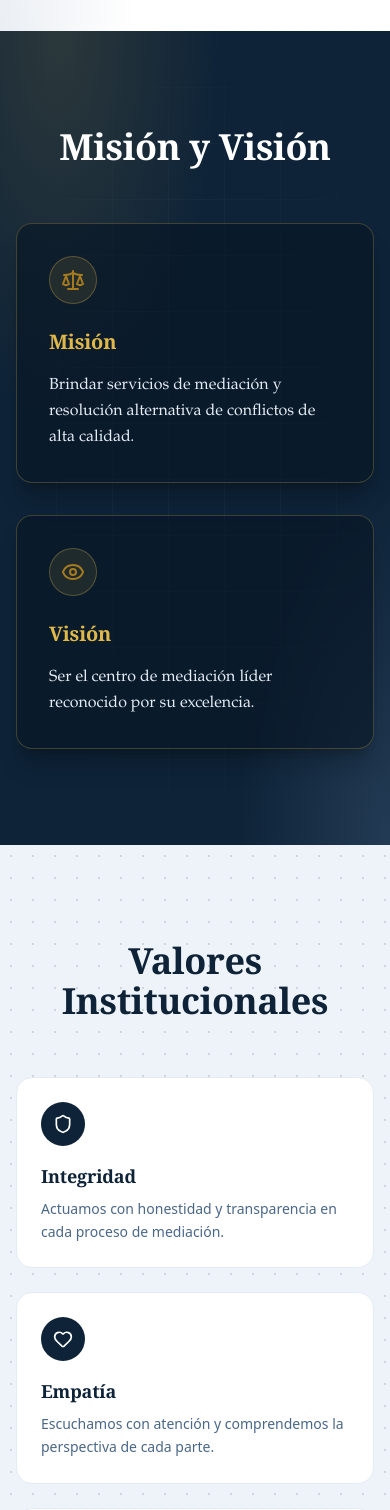
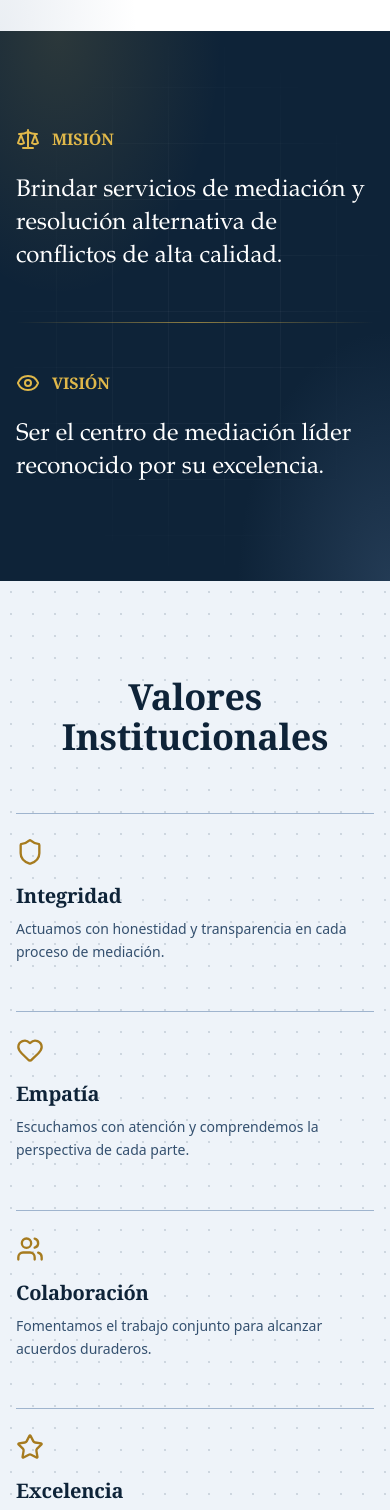
Before and after one commit to compuproyectos-beep/numa-mediacion, a Next.js app in the folder frontend/: page / in a window 390 px wide. Shown: the part 1920-3430 px from the top of the page. Built offline with nearby package versions, Linux system fonts and the light colour scheme; no server answers; a web font is replaced by a local one.

Commit message:
Cambios con skills de diseños

```diff
--- a/frontend/src/app/page.tsx
+++ b/frontend/src/app/page.tsx
@@ -129,6 +129,30 @@ export default function HomePage() {
       setHeroIndex((i) => (i + 1) % heroImages.length);
     }, 5000);
     return () => clearInterval(intervalo);
+  }, []);
+
+  // Aparición suave al hacer scroll (un solo efecto, discreto). Si el
+  // navegador pide "reducir movimiento" o falla el script, todo se ve normal.
+  useEffect(() => {
+    if (window.matchMedia('(prefers-reduced-motion: reduce)').matches) return;
+    const els = document.querySelectorAll<HTMLElement>('.reveal');
+    document.documentElement.classList.add('js-reveal');
+    const io = new IntersectionObserver(
+      (entries) => {
+        entries.forEach((e) => {
+          if (e.isIntersecting) {
+            e.target.classList.add('is-in');
+            io.unobserve(e.target);
+          }
+        });
+      },
+      { threshold: 0.12, rootMargin: '0px 0px -6% 0px' }
+    );
+    els.forEach((el) => io.observe(el));
+    return () => {
+      io.disconnect();
+      document.documentElement.classList.remove('js-reveal');
+    };
   }, []);
 
   return (
@@ -339,40 +363,33 @@ export default function HomePage() {
       </section>
 
       {/* MISION */}
-      <section id="misión" className="relative py-24 bg-night overflow-hidden">
-        <div className="max-w-7xl mx-auto px-4 sm:px-6 lg:px-8">
-          <div className="text-center mb-14">
-            <h2 className="text-4xl font-bold text-white">
-              Misión y Visión
-            </h2>
-          </div>
-
-          <div className="grid grid-cols-1 md:grid-cols-2 gap-8">
-            <div className="bg-numa-950/60 border border-gold-400/25 rounded-2xl p-8 shadow-xl shadow-black/20">
-              <div className="w-12 h-12 rounded-full bg-gold-400/10 border border-gold-400/30 flex items-center justify-center mb-6">
-                <Scale className="w-6 h-6 text-gold-600" />
+      <section id="misión" className="relative py-24 sm:py-28 bg-night overflow-hidden">
+        <div className="max-w-6xl mx-auto px-4 sm:px-6 lg:px-8">
+          <div className="grid grid-cols-1 md:grid-cols-[1fr_1px_1fr] gap-12 md:gap-16 items-start">
+            <div className="reveal">
+              <div className="flex items-center gap-3 mb-6">
+                <Scale className="w-6 h-6 text-gold-400" />
+                <h2 className="text-base font-sans font-semibold uppercase tracking-[0.25em] text-gold-400">
+                  Misión
+                </h2>
               </div>
-
-              <h3 className="text-xl font-bold text-gold-400 mb-4">
-                Misión
-              </h3>
-
-              <p className="text-numa-100 leading-relaxed">
+              <p className="text-2xl sm:text-3xl lg:text-[2.1rem] text-white leading-snug">
                 Brindar servicios de mediación y resolución alternativa de
                 conflictos de alta calidad.
               </p>
             </div>
 
-            <div className="bg-numa-950/60 border border-gold-400/25 rounded-2xl p-8 shadow-xl shadow-black/20">
-              <div className="w-12 h-12 rounded-full bg-gold-400/10 border border-gold-400/30 flex items-center justify-center mb-6">
-                <Eye className="w-6 h-6 text-gold-600" />
+            <div className="hidden md:block self-stretch w-px bg-gradient-to-b from-transparent via-gold-400/60 to-transparent" />
+            <div className="md:hidden h-px bg-gradient-to-r from-transparent via-gold-400/60 to-transparent" />
+
+            <div className="reveal reveal-d1">
+              <div className="flex items-center gap-3 mb-6">
+                <Eye className="w-6 h-6 text-gold-400" />
+                <h2 className="text-base font-sans font-semibold uppercase tracking-[0.25em] text-gold-400">
+                  Visión
+                </h2>
               </div>
-
-              <h3 className="text-xl font-bold text-gold-400 mb-4">
-                Visión
-              </h3>
-
-              <p className="text-numa-100 leading-relaxed">
+              <p className="text-2xl sm:text-3xl lg:text-[2.1rem] text-white leading-snug">
                 Ser el centro de mediación líder reconocido por su excelencia.
               </p>
             </div>
@@ -389,23 +406,17 @@ export default function HomePage() {
             </h2>
           </div>
 
-          <div className="grid grid-cols-1 sm:grid-cols-2 lg:grid-cols-4 gap-6">
-            {valores.map(({ icon: Icon, titulo, desc }) => (
+          <div className="grid grid-cols-1 sm:grid-cols-2 lg:grid-cols-4 gap-x-10 gap-y-12">
+            {valores.map(({ icon: Icon, titulo, desc }, idx) => (
               <div
                 key={titulo}
-                className="group p-6 border border-numa-100 rounded-2xl bg-white hover:bg-numa-900 hover:border-gold-400/60 hover:shadow-xl card-lift"
+                className="reveal group"
+                style={{ transitionDelay: `${idx * 70}ms` }}
               >
-                <div className="w-11 h-11 rounded-full bg-numa-900 group-hover:bg-gold-400 flex items-center justify-center mb-4 transition-colors duration-300">
-                  <Icon className="w-5 h-5 text-white group-hover:text-numa-950 transition-colors duration-300" />
-                </div>
-
-                <h3 className="text-lg font-bold text-numa-900 group-hover:text-gold-400 mb-2 transition-colors duration-300">
-                  {titulo}
-                </h3>
-
-                <p className="text-sm text-numa-500 group-hover:text-numa-100 leading-relaxed font-sans transition-colors duration-300">
-                  {desc}
-                </p>
+                <div className="h-px bg-numa-300 group-hover:bg-gold-500 transition-colors duration-300 mb-6" />
+                <Icon className="w-7 h-7 text-gold-600 mb-4 transition-transform duration-300 group-hover:-translate-y-0.5" />
+                <h3 className="text-xl font-bold text-numa-900 mb-2">{titulo}</h3>
+                <p className="text-sm text-numa-600 leading-relaxed font-sans">{desc}</p>
               </div>
             ))}
           </div>
--- a/frontend/src/components/public/PublicNavbar.tsx
+++ b/frontend/src/components/public/PublicNavbar.tsx
@@ -167,7 +167,7 @@ export default function PublicNavbar() {
               <button
                 type="button"
                 onClick={() => setOpenSedes((prev) => !prev)}
-                className="px-5 py-2 text-sm font-medium text-white border border-white/20 rounded-sm hover:border-gold-400 hover:text-gold-400 btn-press tracking-wide inline-flex items-center gap-1"
+                className="px-5 py-2 text-sm font-medium text-white border border-white/20 rounded-full hover:border-gold-400 hover:text-gold-400 btn-press tracking-wide inline-flex items-center gap-1"
               >
                 Sedes
                 <ChevronDown className="w-4 h-4" />
@@ -229,7 +229,7 @@ export default function PublicNavbar() {
 
             <Link
               href="/login"
-              className="px-5 py-2 text-sm font-medium text-numa-950 bg-gold-400 rounded-sm hover:bg-gold-500 btn-press tracking-wide"
+              className="px-5 py-2 text-sm font-medium text-numa-950 bg-gold-400 rounded-full hover:bg-gold-500 btn-press tracking-wide"
             >
               Acceso al Sistema
             </Link>
@@ -316,7 +316,7 @@ export default function PublicNavbar() {
           <Link
             href="/login"
             onClick={() => setOpen(false)}
-            className="block mt-3 py-2.5 text-center text-sm font-medium text-numa-950 bg-gold-400 rounded-sm"
+            className="block mt-3 py-2.5 text-center text-sm font-medium text-numa-950 bg-gold-400 rounded-full"
           >
             Acceso al Sistema
           </Link>
```
